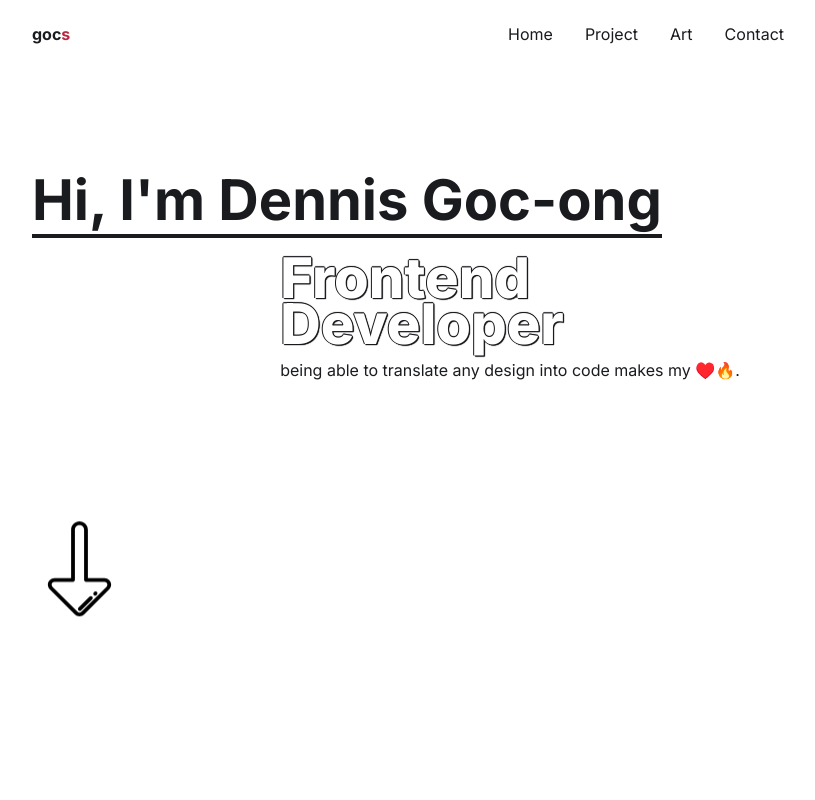
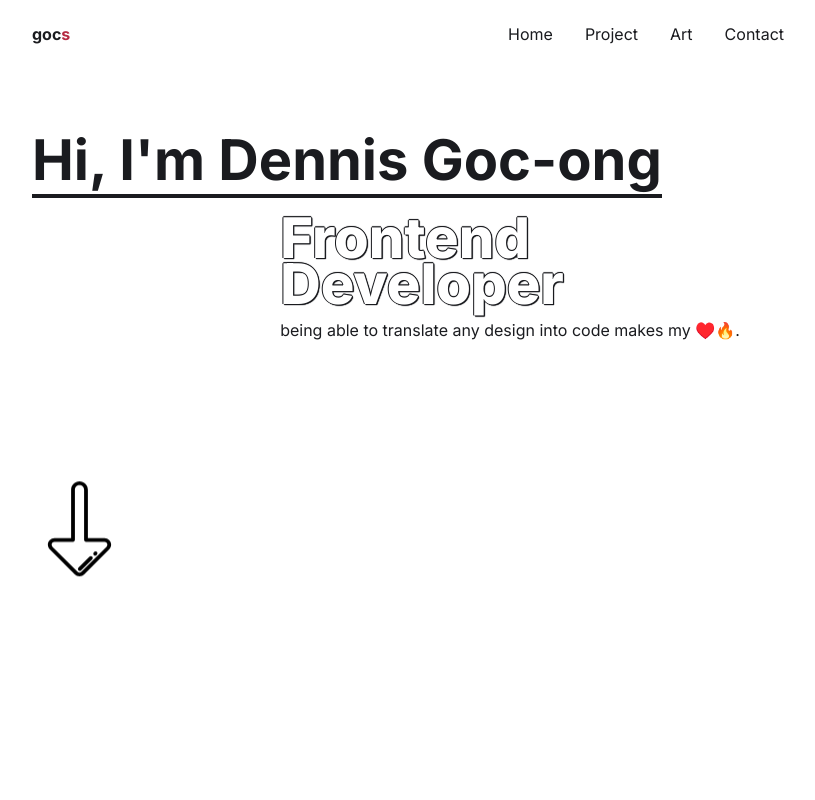
Before and after one commit to m-dennisgocong/gocs, a React (Vite) app: page / in a window 1280 px wide. Shown: the top 800 px of the page, without its empty margins (232-1047 px from the left). Built offline with nearby package versions, Linux system fonts and the light colour scheme.

Commit message:
update: remove body margin-top

```diff
--- a/src/index.scss
+++ b/src/index.scss
@@ -14,7 +14,6 @@ body{
   margin: 0;
   padding: 0;
   background-color: rgb(255, 255, 255);
-  margin-top: 2.5em;
   display: grid;
   align-items: center;
   justify-content: center;
```
